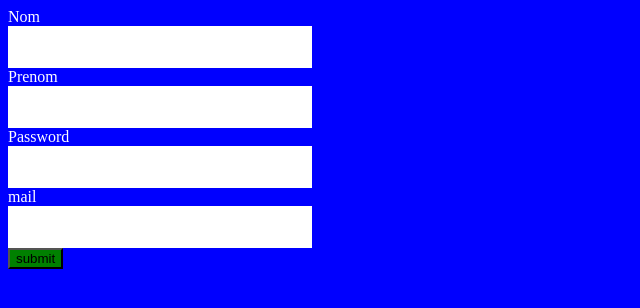
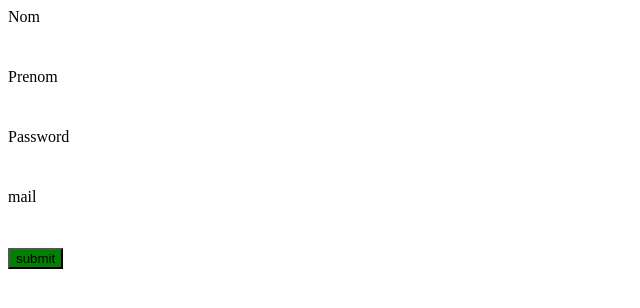
Before and after one commit to Rainymaw/git-tutorial, a plain HTML site: page index.html in a window 1280 px wide. Shown: the whole page, without its empty margins (0-640 px from the left). Drawn offline with Linux system fonts and the light colour scheme.

Commit message:
my new style file

```diff
--- a/style.css
+++ b/style.css
@@ -1,16 +1,16 @@
 body{
-    background-color:blue;
+    background-color:white;
 }
 
 *{
-    color:white;
+    color:black;
 }
 input{
-    width:300px;
+    width:200px;
     height:40px;
     border-width:0px;
     display:block;
-    color:black;
+    color:Blue;
 }
 button{
     color:black;
```
